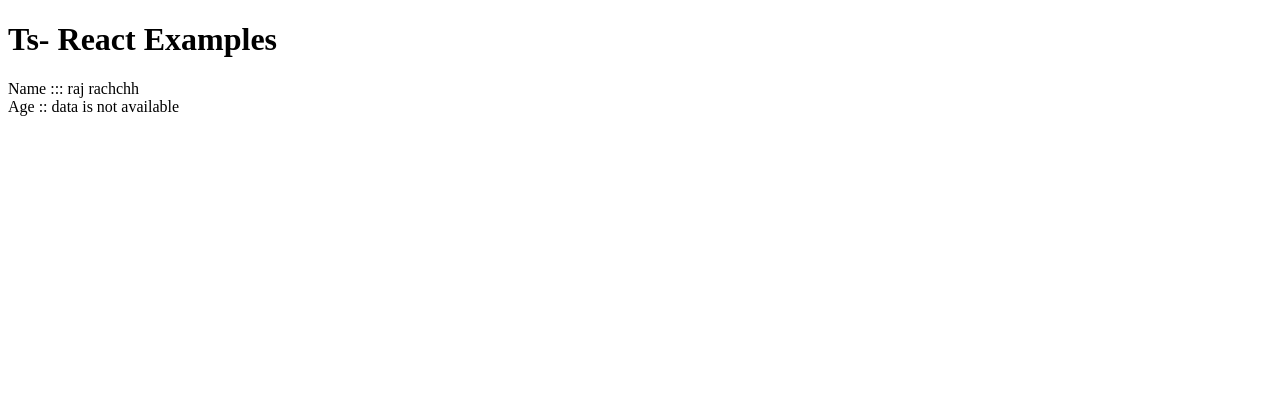
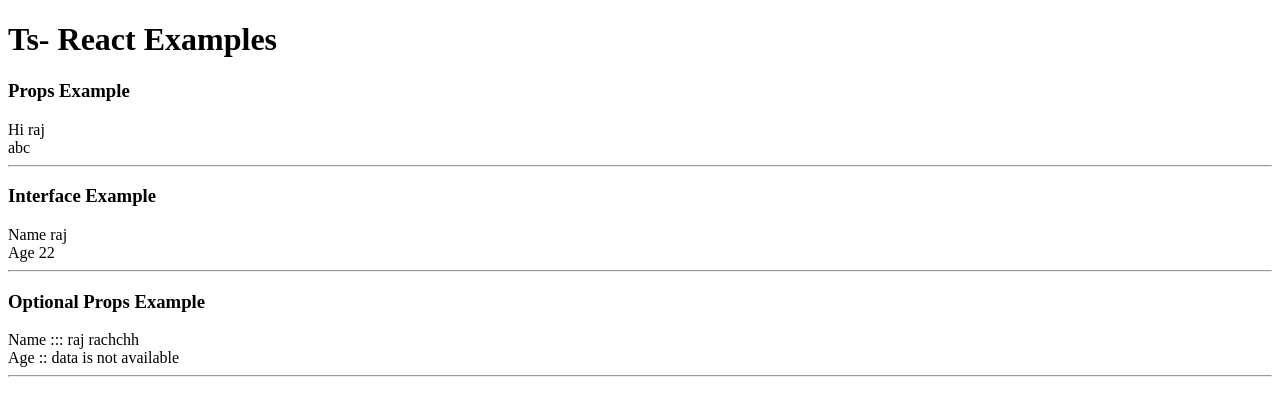
Before and after one commit to rajrachchh14/typescript-react-examples, a React (Create React App) app: page / in a window 1280 px wide. Shown: the top 416 px of the page. Built offline with nearby package versions, Linux system fonts and the light colour scheme.

Commit message:
hr line add

```diff
--- a/src/App.tsx
+++ b/src/App.tsx
@@ -1,13 +1,13 @@
-// import PropsExampleOne from "./Examples/PropsExampleOne";
-// import InterFaceExampleTwo from "./Examples/InterFaceExampleTwo";
+import PropsExampleOne from "./Examples/PropsExampleOne";
+import InterFaceExampleTwo from "./Examples/InterFaceExampleTwo";
 import OptionalPropsExampleThree from "./Examples/OptionalPropsExampleThree";
 
 function App() {
   return (
     <div className="App">
       <h1>Ts- React Examples</h1>
-      {/* <PropsExampleOne user="raj" /> */}
-      {/* <InterFaceExampleTwo user="raj" age={22} /> */}
+      <PropsExampleOne user="raj" />
+      <InterFaceExampleTwo user="raj" age={22} />
       <OptionalPropsExampleThree user="raj rachchh" />
     </div>
   );
--- a/src/Examples/InterFaceExampleTwo.tsx
+++ b/src/Examples/InterFaceExampleTwo.tsx
@@ -18,8 +18,10 @@ type MyInterface = {
 const InterFaceExampleTwo = (props: MyInterface) => {
   return (
     <div>
+      <h3>Interface Example</h3>
       <div>Name {props.user}</div>
       <div> Age {props.age} </div>
+      <hr />
     </div>
   );
 };
--- a/src/Examples/OptionalPropsExampleThree.tsx
+++ b/src/Examples/OptionalPropsExampleThree.tsx
@@ -12,8 +12,10 @@ type MyInterface = {
 const OptionalPropsExampleThree = (props: MyInterface) => {
   return (
     <div>
+      <h3>Optional Props Example</h3>
       <div>Name ::: {props.user}</div>
       <div> Age :: {props.age || "data is not available"} </div>
+      <hr />
     </div>
   );
 };
--- a/src/Examples/PropsExampleOne.tsx
+++ b/src/Examples/PropsExampleOne.tsx
@@ -4,8 +4,10 @@
 const PropsExampleOne = (props: { user: string }) => {
   return (
     <div>
+      <h3>Props Example</h3>
       <div>Hi {props.user}</div>
       <div>abc</div>
+      <hr />
     </div>
   );
 };
--- a/src/Examples/a-skeleton.js
+++ b/src/Examples/a-skeleton.js
@@ -8,3 +8,5 @@ const PropsExample = (props: { name: number }) => {
   );
 };
 export default PropsExample;
+
+// rafce
```
Also changed, not shown: src/Examples/DestrctureExampleFour.tsx (added).
